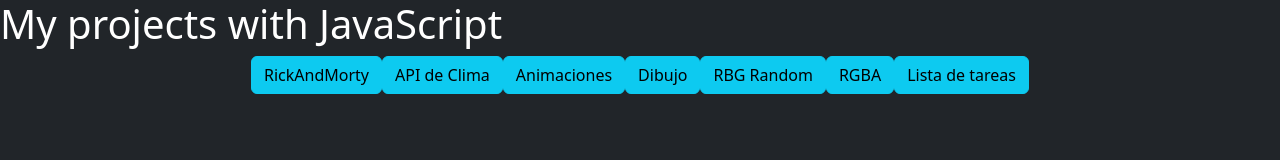
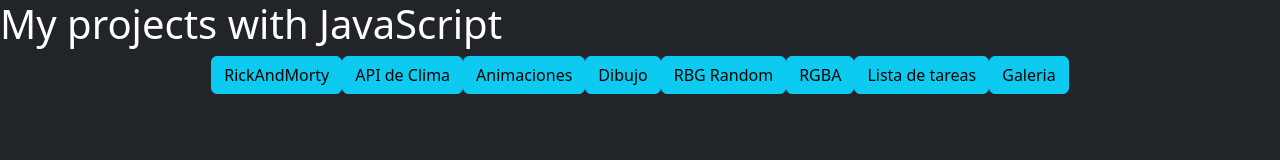
Before and after one commit to luisEnrique22xd/Javascript-DOM-APIs-y-Canvas, a plain HTML site: page index.html in a window 1280 px wide. Drawn offline with nearby package versions, Linux system fonts and the light colour scheme.

Commit message:
08 added gallery

```diff
--- a/index.html
+++ b/index.html
@@ -16,6 +16,7 @@
         <a type="button" class="btn btn-info" href="./dom/coloresbg.html">RBG Random</a><!-- done -->
         <a type="button" class="btn btn-info" href="./dom/coloresinput.html">RGBA</a><!-- done --><!-- done -->
         <a type="button" class="btn btn-info" href="./dom/tareas.html">Lista de tareas</a>
+        <a type="button" class="btn btn-info" href="./dom/galeria.html">Galeria</a>
     </div><!-- done -->
 
     <script src="https://cdn.jsdelivr.net/npm/bootstrap@5.3.2/dist/js/bootstrap.bundle.min.js"></script>
```
